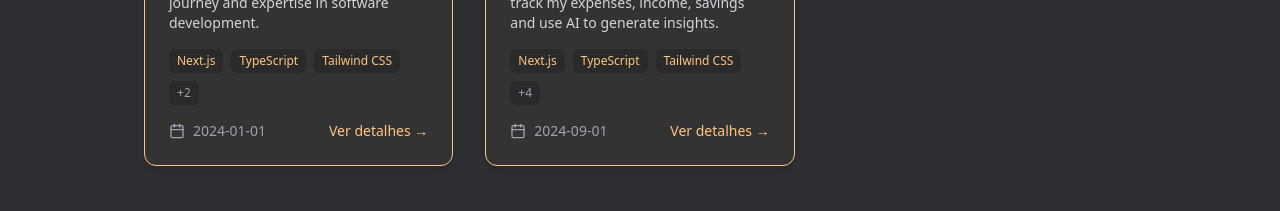
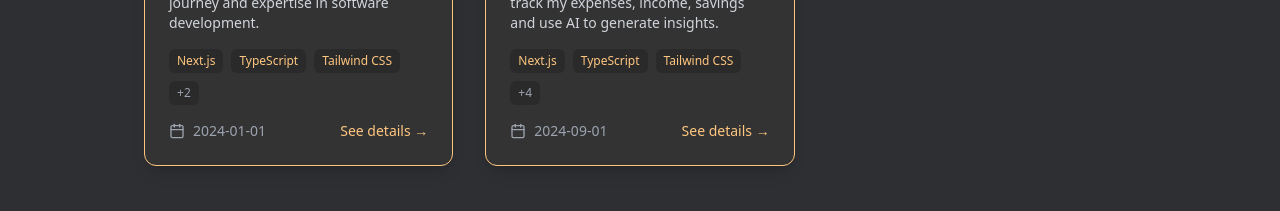
Before and after one commit to michaelrodriguess/michael-dev, a Next.js app: page / in a window 1280 px wide. Shown: the part 1340-1551 px from the top of the page. Built offline with nearby package versions, Linux system fonts and the light colour scheme.

Commit message:
feat: improving translation to projectCard

```diff
--- a/src/_i18n/_locales/english.json
+++ b/src/_i18n/_locales/english.json
@@ -18,5 +18,6 @@
   "Projects": "Projects",
   "In Development": "In Development",
   "Completed": "Completed",
-  "On Hold": "On Hold"
+  "On Hold": "On Hold",
+  "See details": "See details"
 }
--- a/src/_i18n/_locales/portuguese.json
+++ b/src/_i18n/_locales/portuguese.json
@@ -18,5 +18,6 @@
   "Projects": "Projetos",
   "In Development": "Em Desenvolvimento",
   "Completed": "Concluído",
-  "On Hold": "Em Pausa"
+  "On Hold": "Em Pausa",
+  "See details": "Ver detalhes"
 }
--- a/src/components/ProjectCard.tsx
+++ b/src/components/ProjectCard.tsx
@@ -104,7 +104,7 @@ export const ProjectCard: React.FC<ProjectCardProps> = ({
             <span>{project.startDate}</span>
           </div>
           <button className="text-[#FFC680] hover:text-[#ffb766] transition-colors duration-200">
-            Ver detalhes →
+            {t("See details")} →
           </button>
         </div>
       </div>
```
